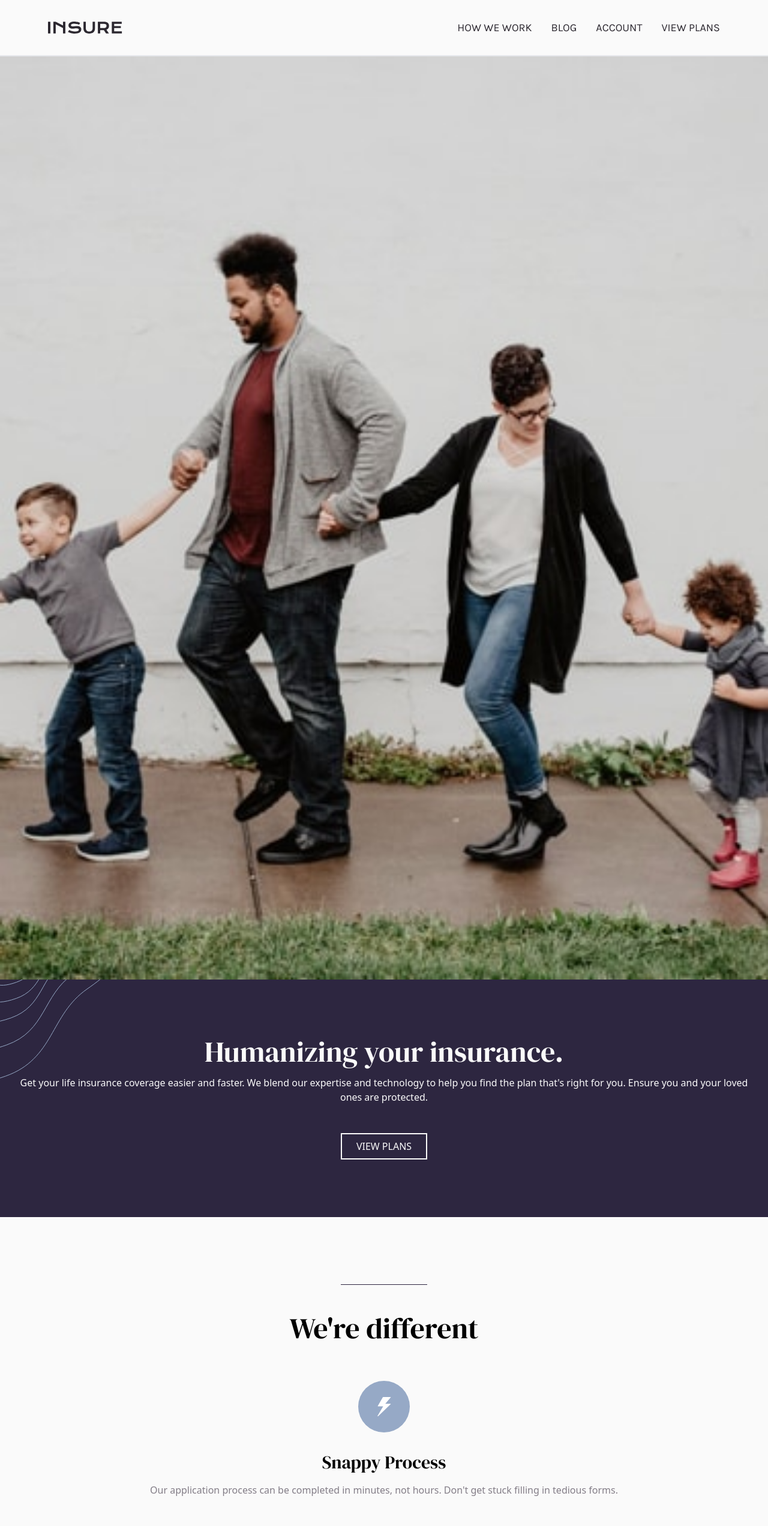
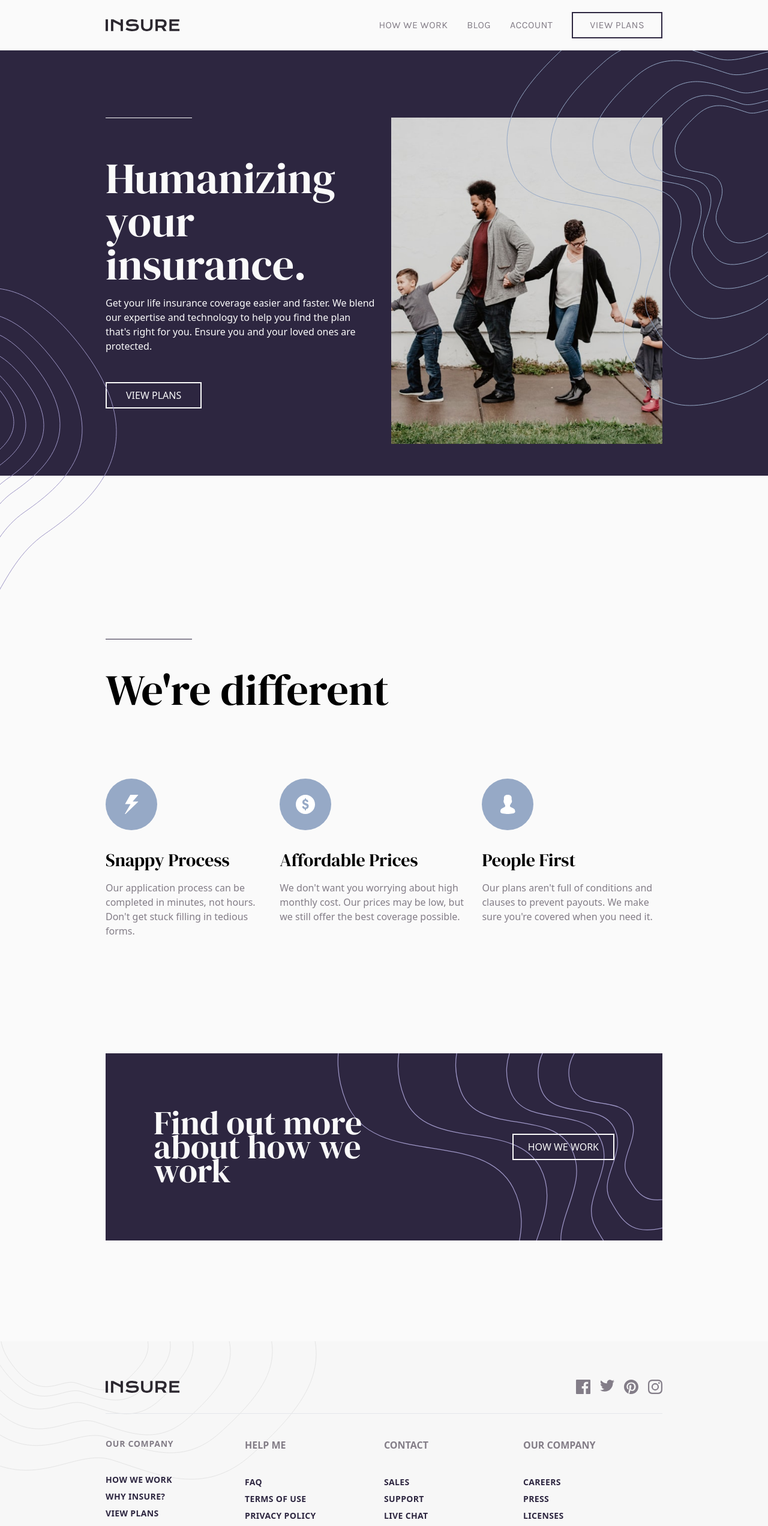
Before and after one commit to rawrisotto/insure-landing-page, a React (Vite) app: page / in a window 1280 px wide. Shown: the top 2544 px of the page at 60% size. Built offline with nearby package versions, Linux system fonts and the light colour scheme.

Commit message:
feat: added responsive patterns and responsive sizes

```diff
--- a/src/components/Footer.jsx
+++ b/src/components/Footer.jsx
@@ -2,8 +2,8 @@ import logo from "/images/logo.svg";
 
 const Footer = () => {
   return (
-    <footer className="bg-neutral-300 bg-no-repeat bg-contain md:bg-auto bg-footer-mobile md:bg-footer-desktop py-24 px-6 md:px-20">
-      <div className="flex flex-col md:flex-row md:justify-between gap-8 items-center">
+    <footer className="bg-neutral-300 bg-no-repeat bg-contain lg:bg-auto bg-footer-mobile lg:bg-footer-desktop py-24 lg:py-16 px-6 lg:px-28 xl:px-44">
+      <div className="flex flex-col lg:flex-row lg:justify-between gap-8 items-center">
         <img className="h-5 w-fit" src={logo} alt="Insure Logo" />
         <div className="flex gap-4">
           <svg xmlns="http://www.w3.org/2000/svg" width="24" height="24">
@@ -37,41 +37,41 @@ const Footer = () => {
         </div>
       </div>
 
-      <hr className="mt-12" />
+      <hr className="mt-8" />
 
-      <div className="flex flex-col md:flex-row text-center md:text-left">
+      <div className="flex flex-col lg:flex-row text-center lg:text-left">
         <div className="flex-1 uppercase text-primary-700 font-bold">
-          <p className="text-neutral-400 my-12">our company</p>
-          <div className="flex flex-col items-center md:items-start gap-4">
-            <p className="cursor-pointer hover:underline w-fit">how we work</p>
-            <p className="cursor-pointer hover:underline w-fit">why insure?</p>
-            <p className="cursor-pointer hover:underline w-fit">view plans</p>
-            <p className="cursor-pointer hover:underline w-fit">reviews</p>
+          <p className="text-neutral-400 my-10 text-sm tracking-wider">our company</p>
+          <div className="flex flex-col items-center lg:items-start gap-2">
+            <p className="cursor-pointer hover:underline w-fit text-sm tracking-wide">how we work</p>
+            <p className="cursor-pointer hover:underline w-fit text-sm tracking-wide">why insure?</p>
+            <p className="cursor-pointer hover:underline w-fit text-sm tracking-wide">view plans</p>
+            <p className="cursor-pointer hover:underline w-fit text-sm tracking-wide">reviews</p>
           </div>
         </div>
         <div className="flex-1 uppercase text-primary-700 font-bold">
-          <p className="text-neutral-400 my-12">help me</p>
-          <div className="flex flex-col items-center md:items-start gap-4">
-            <p className="cursor-pointer hover:underline w-fit">faq</p>
-            <p className="cursor-pointer hover:underline w-fit">terms of use</p>
-            <p className="cursor-pointer hover:underline w-fit">privacy policy</p>
-            <p className="cursor-pointer hover:underline w-fit">cookies</p>
+          <p className="text-neutral-400 my-10">help me</p>
+          <div className="flex flex-col items-center lg:items-start gap-2">
+            <p className="cursor-pointer hover:underline w-fit text-sm tracking-wide">faq</p>
+            <p className="cursor-pointer hover:underline w-fit text-sm tracking-wide">terms of use</p>
+            <p className="cursor-pointer hover:underline w-fit text-sm tracking-wide">privacy policy</p>
+            <p className="cursor-pointer hover:underline w-fit text-sm tracking-wide">cookies</p>
           </div>
         </div>
         <div className="flex-1 uppercase text-primary-700 font-bold">
-          <p className="text-neutral-400 my-12">contact</p>
-          <div className="flex flex-col items-center md:items-start gap-4">
-            <p className="cursor-pointer hover:underline w-fit">sales</p>
-            <p className="cursor-pointer hover:underline w-fit">support</p>
-            <p className="cursor-pointer hover:underline w-fit">live chat</p>
+          <p className="text-neutral-400 my-10">contact</p>
+          <div className="flex flex-col items-center lg:items-start gap-2">
+            <p className="cursor-pointer hover:underline w-fit text-sm tracking-wide">sales</p>
+            <p className="cursor-pointer hover:underline w-fit text-sm tracking-wide">support</p>
+            <p className="cursor-pointer hover:underline w-fit text-sm tracking-wide">live chat</p>
           </div>
         </div>
         <div className="flex-1 uppercase text-primary-700 font-bold">
-          <p className="text-neutral-400 my-12">our company</p>
-          <div className="flex flex-col items-center md:items-start gap-4">
-            <p className="cursor-pointer hover:underline w-fit">careers</p>
-            <p className="cursor-pointer hover:underline w-fit">press</p>
-            <p className="cursor-pointer hover:underline w-fit">licenses</p>
+          <p className="text-neutral-400 my-10">our company</p>
+          <div className="flex flex-col items-center lg:items-start gap-2">
+            <p className="cursor-pointer hover:underline w-fit text-sm tracking-wide">careers</p>
+            <p className="cursor-pointer hover:underline w-fit text-sm tracking-wide">press</p>
+            <p className="cursor-pointer hover:underline w-fit text-sm tracking-wide">licenses</p>
           </div>
         </div>
       </div>
--- a/src/components/Main.jsx
+++ b/src/components/Main.jsx
@@ -1,6 +1,9 @@
 import heroMobile from "/images/image-intro-mobile.jpg";
-// import heroDesktop from "/images/image-intro-desktop.jpg";
+import heroDesktop from "/images/image-intro-desktop.jpg";
 import patternLeftMobile from "/images/bg-pattern-intro-left-mobile.svg";
+import patternLeftDesktop from "/images/bg-pattern-intro-left-desktop.svg";
+import patternRightDesktop from "/images/bg-pattern-intro-right-desktop.svg";
+import patternRightMobile from "/images/bg-pattern-intro-right-mobile.svg";
 import snappyProcess from "/images/icon-snappy-process.svg";
 import peopleFirst from "/images/icon-people-first.svg";
 import affordablePrices from "/images/icon-affordable-prices.svg";
@@ -8,11 +11,29 @@ import affordablePrices from "/images/icon-affordable-prices.svg";
 const Main = () => {
   return (
     <main>
-      <img className="w-full" src={heroMobile} alt="Hero Image" />
-      <img className="absolute" src={patternLeftMobile} />
-      <section>
-        <div className="text-center py-24 px-5 text-neutral-100 bg-primary-700">
-          <h2 className="text-5xl font-body mb-4">
+      <img
+        className="invisible lg:visible lg:block absolute z-50 top-[60%]"
+        src={patternLeftDesktop}
+      />
+      <section className="grid lg:grid-cols-2 lg:gap-6 bg-primary-700 lg:px-28 xl:px-44 lg:py-28 relative">
+        <img
+          className="absolute invisible lg:visible right-0 z-10"
+          src={patternRightDesktop}
+        />
+        <picture className="lg:order-2 relative">
+          <img
+            className="lg:flex-1 w-full lg:w-fit lg:absolute"
+            src={heroDesktop}
+            alt="Hero Image"
+          />
+        </picture>
+        <div className="lg:order-1 lg:flex-1 text-center lg:text-left py-24 lg:py-0 px-5 lg:px-0 text-neutral-100 relative">
+          <img
+            className="lg:invisible absolute z-10 left-0 top-0"
+            src={patternLeftMobile}
+          />
+          <div className="w-36 h-[1px] bg-neutral-100 hidden lg:block mb-16"></div>
+          <h2 className="text-5xl lg:text-7xl font-body mb-4">
             Humanizing your insurance.
           </h2>
           <p>
@@ -20,17 +41,24 @@ const Main = () => {
             expertise and technology to help you find the plan that&apos;s right
             for you. Ensure you and your loved ones are protected.
           </p>
-          <button className="uppercase mt-12 border-solid border-2 border-neutral-100 py-2 px-6">
+          <button className="uppercase mt-12 border-solid border-2 border-neutral-100 py-2 px-8">
             View Plans
           </button>
         </div>
       </section>
-      <section className="py-28 px-5 text-center">
-        <div className="w-36 h-[1px] bg-primary-700 mx-auto"></div>
-        <h2 className="text-5xl font-body my-12">We&apos;re different</h2>
-        <div className="my-16">
+      <section className="py-28 px-5 lg:px-28 xl:px-44 lg:mt-40 text-center lg:text-left relative">
         <img
-            className="mx-auto"
+          className="lg:invisible absolute z-50 -top-32 right-0"
+          src={patternRightMobile}
+        />
+        <div className="w-36 h-[1px] bg-primary-700 mx-auto lg:mx-0"></div>
+        <h2 className="text-5xl lg:text-7xl font-body my-12">
+          We&apos;re different
+        </h2>
+        <div className="flex flex-col lg:flex-row lg:gap-4">
+          <div className="my-10 lg:my-16">
+            <img
+              className="mx-auto lg:mx-0"
               src={snappyProcess}
               alt="Snappy Process Icon"
             />
@@ -40,31 +68,36 @@ const Main = () => {
               Don&apos;t get stuck filling in tedious forms.
             </p>
           </div>
-        <div className="my-16">
+          <div className="my-10 lg:my-16">
             <img
-            className="mx-auto"
+              className="mx-auto lg:mx-0"
               src={affordablePrices}
               alt="Affordable Prices Icon"
             />
             <h3 className="font-body text-3xl mt-8 mb-4">Affordable Prices</h3>
             <p className="text-neutral-400">
-            We don&apos;t want you worrying about high monthly cost. Our prices
-            may be low, but we still offer the best coverage possible.
+              We don&apos;t want you worrying about high monthly cost. Our
+              prices may be low, but we still offer the best coverage possible.
             </p>
           </div>
-        <div className="my-16">
-          <img className="mx-auto" src={peopleFirst} alt="People First Icon" />
+          <div className="my-10 lg:my-16">
+            <img
+              className="mx-auto lg:mx-0"
+              src={peopleFirst}
+              alt="People First Icon"
+            />
             <h3 className="font-body text-3xl mt-8 mb-4">People First</h3>
             <p className="text-neutral-400">
               Our plans aren&apos;t full of conditions and clauses to prevent
               payouts. We make sure you&apos;re covered when you need it.
             </p>
           </div>
-        <div className="bg-primary-700 mt-32 text-neutral-100 text-center px-10 py-16 bg-no-repeat bg-right bg-pattern-work-mobile">
-          <h3 className="font-body text-4xl mb-8">
+        </div>
+        <div className="flex flex-col lg:flex-row items-center lg:justify-between bg-primary-700 mt-32 lg:mb-14 text-neutral-100 text-center lg:text-left px-10 lg:px-20 py-16 lg:py-24 bg-no-repeat bg-contain bg-right bg-pattern-work-mobile lg:bg-pattern-work-desktop">
+          <h3 className="font-body text-4xl lg:text-[3.5rem] mb-8 lg:mb-0 lg:basis-1/2">
             Find out more about how we work
           </h3>
-          <button className="uppercase border-solid border-2 border-neutral-100 py-2 px-6">
+          <button className="uppercase h-fit border-solid border-2 border-neutral-100 py-2 px-6 w-fit whitespace-nowrap">
             How we work
           </button>
         </div>
--- a/src/components/Navbar.jsx
+++ b/src/components/Navbar.jsx
@@ -7,46 +7,49 @@ const Navbar = () => {
   const [menuOpen, setMenuOpen] = useState(false);
 
   const handleMenuOpen = () => {
+    console.log("Opening")
     setMenuOpen((prevState) => !prevState);
   };
 
   useEffect(() => {
     function handleWindowResize() {
       if (window.innerWidth > 768) {
-        setMenuOpen(false)
+        setMenuOpen(false);
       }
     }
-    window.addEventListener('resize', handleWindowResize)
-    return () => window.removeEventListener('resize', handleWindowResize)
-  })
+    window.addEventListener("resize", handleWindowResize);
+    return () => window.removeEventListener("resize", handleWindowResize);
+  });
 
   return (
-    <header className="flex items-center justify-between py-8 px-6 md:px-20 border-b-2 relative">
+    <header className="flex items-center justify-between py-5 px-6 lg:px-28 xl:px-44 relative">
       <h1 className="cursor-pointer">
         <img className="h-5" src={logo} alt="Insure Logo" />
       </h1>
-      <button className="md:hidden" onClick={() => handleMenuOpen()}>
+      <button className="lg:hidden" onClick={() => handleMenuOpen()}>
         <img src={menuOpen ? close : hamburger} alt="Hamburger Menu" />
       </button>
       <nav
         className={
-          "absolute md:relative top-[100%] left-0 w-full md:w-fit" +
+          "absolute z-50 lg:relative top-[100%] left-0 w-full lg:w-fit" +
           (menuOpen ? " h-[520px] py-10" : " h-0") +
-          " md:h-fit transition-all md:transition-none duration-500 overflow-hidden bg-nav-menu md:bg-none bg-no-repeat bg-contain bg-bottom bg-neutral-800 md:bg-inherit"
+          " lg:h-fit transition-all lg:transition-none duration-500 overflow-hidden bg-nav-menu lg:bg-none bg-no-repeat bg-contain bg-bottom bg-neutral-800 lg:bg-inherit"
         }
       >
-        <ul className="flex flex-col md:flex-row text-center gap-8 font-heading text-lg text-neutral-100 md:text-neutral-800">
-          <li className="uppercase cursor-pointer hover:text-neutral-800">
+        <ul className="flex flex-col items-center lg:flex-row text-center gap-8 font-heading text-lg text-neutral-100 lg:text-neutral-400">
+          <li className="uppercase cursor-pointer hover:text-neutral-800 tracking-widest lg:tracking-wide text-xl lg:text-base">
             How We Work
           </li>
-          <li className="uppercase cursor-pointer hover:text-neutral-800">
+          <li className="uppercase cursor-pointer hover:text-neutral-800 tracking-widest lg:tracking-wide text-xl lg:text-base">
             Blog
           </li>
-          <li className="uppercase cursor-pointer hover:text-neutral-800">
+          <li className="uppercase cursor-pointer hover:text-neutral-800 tracking-widest lg:tracking-wide text-xl lg:text-base">
             Account
           </li>
-          <li className="uppercase cursor-pointer hover:text-neutral-800">
-            View Plans
+          <li>
+            <button className="uppercase cursor-pointer tracking-widest lg:tracking-wide text-xl lg:text-base border-2 border-neutral-100 lg:border-primary-700 border-solid py-2 px-7">
+              View Plans
+            </button>
           </li>
         </ul>
       </nav>
@@ -58,4 +61,4 @@ export default Navbar;
 
 // "absolute top-[100%] left-0 w-full" +
 //           (menuOpen ? " h-[520px] py-10" : " h-0") +
-//           " transition-all duration-500 overflow-hidden bg-nav-menu bg-no-repeat bg-bottom bg-neutral-800 md:relative"
+//           " transition-all duration-500 overflow-hidden bg-nav-menu bg-no-repeat bg-bottom bg-neutral-800 lg:relative"
```
Lines whose indentation alone changed are shown as unchanged.
